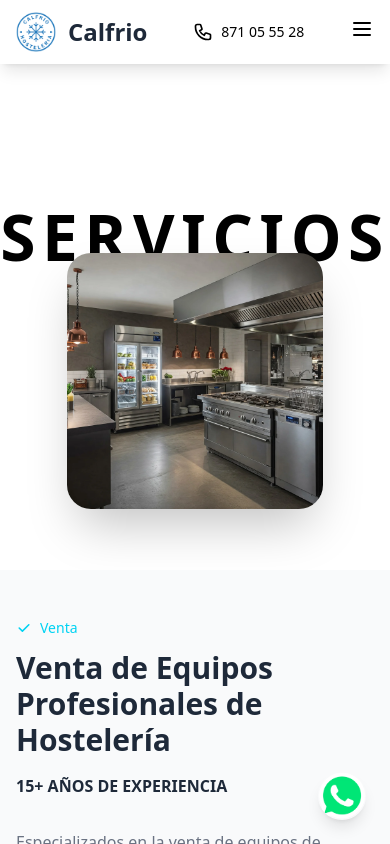
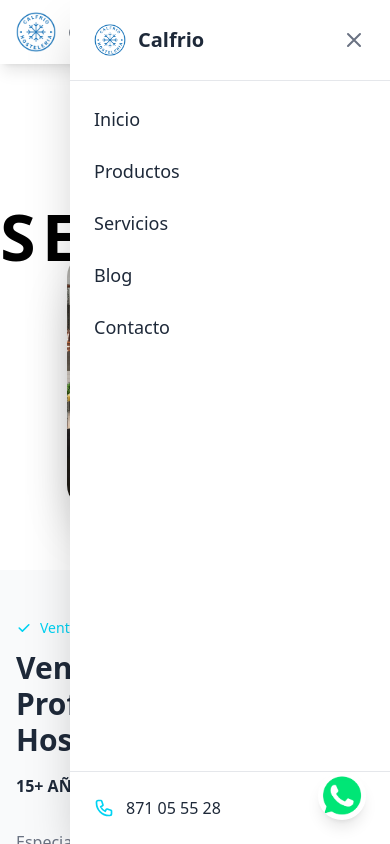
Before and after one commit to calfrio-es/Calfrio.es, a React (Vite) app: page /services in a window 390 px wide. Both pictures are taken after a click on the button 362 px from the left and 29 px from the top of the page. Shown: the top 844 px of the page. Built offline with nearby package versions, Linux system fonts and the light colour scheme.

Commit message:
Implementa un menú móvil en el componente Header, permitiendo la apertura y cierre animado del menú. Se añaden estados para gestionar la visibilidad y animación del menú, mejorando la experiencia de usuario en dispositivos móviles.

```diff
--- a/src/components/layout/Header.jsx
+++ b/src/components/layout/Header.jsx
@@ -1,9 +1,32 @@
-import React from 'react';
+import React, { useState, useEffect } from 'react';
 import { Link } from 'react-router-dom';
 import logo from '../../assets/img/logo.webp';
 
 const Header = () => {
+  const [isMobileMenuOpen, setIsMobileMenuOpen] = useState(false);
+  const [isAnimating, setIsAnimating] = useState(false);
+
+  const toggleMobileMenu = () => {
+    if (!isMobileMenuOpen) {
+      setIsMobileMenuOpen(true);
+      setIsAnimating(true);
+    } else {
+      setIsAnimating(false);
+      setTimeout(() => {
+        setIsMobileMenuOpen(false);
+      }, 300);
+    }
+  };
+
+  const closeMobileMenu = () => {
+    setIsAnimating(false);
+    setTimeout(() => {
+      setIsMobileMenuOpen(false);
+    }, 300);
+  };
+
   return (
+    <>
       <header className="fixed top-0 left-0 right-0 z-50 bg-white/90 backdrop-blur-md shadow-lg">
         <div className="container mx-auto px-4">
           <div className="flex items-center justify-between h-16">
@@ -34,25 +57,116 @@ const Header = () => {
               </a>
             </nav>
 
-          {/* Teléfono */}
-          <div className="flex items-center space-x-2">
+            {/* Teléfono - oculto en móvil */}
+            <div className="hidden md:flex items-center space-x-2">
               <svg className="w-5 h-5 text-black" fill="none" stroke="currentColor" viewBox="0 0 24 24">
                 <path strokeLinecap="round" strokeLinejoin="round" strokeWidth={2} d="M3 5a2 2 0 012-2h3.28a1 1 0 01.948.684l1.498 4.493a1 1 0 01-.502 1.21l-2.257 1.13a11.042 11.042 0 005.516 5.516l1.13-2.257a1 1 0 011.21-.502l4.493 1.498a1 1 0 01.684.949V19a2 2 0 01-2 2h-1C9.716 21 3 14.284 3 6V5z" />
               </svg>
               <span className="text-black font-medium text-sm">871 05 55 28</span>
             </div>
 
-          {/* Menú móvil */}
-          <div className="md:hidden">
-            <button className="text-black hover:text-cyan-400 transition-colors duration-300">
+            {/* Icono de hamburguesa - solo el icono sin envolver */}
+            <button
+              onClick={toggleMobileMenu}
+              className="md:hidden text-black hover:text-cyan-400 transition-colors duration-300"
+            >
               <svg className="w-6 h-6" fill="none" stroke="currentColor" viewBox="0 0 24 24">
                 <path strokeLinecap="round" strokeLinejoin="round" strokeWidth={2} d="M4 6h16M4 12h16M4 18h16" />
               </svg>
             </button>
           </div>
         </div>
+      </header>
+
+      {/* Sheet móvil */}
+      {isMobileMenuOpen && (
+        <>
+          {/* Overlay para cerrar al tocar fuera */}
+          <div
+            className={`fixed inset-0 transition-opacity duration-300 z-40 md:hidden ${
+              isAnimating ? 'bg-opacity-30' : 'bg-opacity-0'
+            }`}
+            onClick={closeMobileMenu}
+          />
+
+          {/* Sheet */}
+          <div
+            className={`fixed top-0 right-0 h-full w-80 bg-white shadow-2xl z-50 transform transition-transform duration-300 ease-out md:hidden ${
+              isAnimating ? 'translate-x-0' : 'translate-x-full'
+            }`}
+          >
+            <div className="flex flex-col h-full">
+              {/* Header del sheet */}
+              <div className="flex items-center justify-between p-6 border-b border-gray-200">
+                <div className="flex items-center space-x-3">
+                  <img src={logo} alt="Calfrio Logo" className="w-8 h-8 object-cover rounded-lg" />
+                  <span className="text-xl font-bold text-gray-800">Calfrio</span>
                 </div>
-    </header>
+                <button
+                  onClick={closeMobileMenu}
+                  className="text-gray-500 hover:text-gray-700 transition-colors duration-300"
+                >
+                  <svg className="w-6 h-6" fill="none" stroke="currentColor" viewBox="0 0 24 24">
+                    <path strokeLinecap="round" strokeLinejoin="round" strokeWidth={2} d="M6 18L18 6M6 6l12 12" />
+                  </svg>
+                </button>
+              </div>
+
+              {/* Navegación móvil */}
+              <nav className="flex-1 p-6">
+                <div className="space-y-6">
+                  <Link
+                    to="/inicio"
+                    onClick={closeMobileMenu}
+                    className="block text-lg font-medium text-gray-800 hover:text-cyan-400 transition-colors duration-300"
+                  >
+                    Inicio
+                  </Link>
+                  <Link
+                    to="/productos"
+                    onClick={closeMobileMenu}
+                    className="block text-lg font-medium text-gray-800 hover:text-cyan-400 transition-colors duration-300"
+                  >
+                    Productos
+                  </Link>
+                  <Link
+                    to="/services"
+                    onClick={closeMobileMenu}
+                    className="block text-lg font-medium text-gray-800 hover:text-cyan-400 transition-colors duration-300"
+                  >
+                    Servicios
+                  </Link>
+                  <Link
+                    to="/blog/horno-pizza"
+                    onClick={closeMobileMenu}
+                    className="block text-lg font-medium text-gray-800 hover:text-cyan-400 transition-colors duration-300"
+                  >
+                    Blog
+                  </Link>
+                  <a
+                    href="#contacto"
+                    onClick={closeMobileMenu}
+                    className="block text-lg font-medium text-gray-800 hover:text-cyan-400 transition-colors duration-300"
+                  >
+                    Contacto
+                  </a>
+                </div>
+              </nav>
+
+              {/* Footer del sheet con teléfono */}
+              <div className="p-6 border-t border-gray-200">
+                <div className="flex items-center space-x-3">
+                  <svg className="w-5 h-5 text-cyan-400" fill="none" stroke="currentColor" viewBox="0 0 24 24">
+                    <path strokeLinecap="round" strokeLinejoin="round" strokeWidth={2} d="M3 5a2 2 0 012-2h3.28a1 1 0 01.948.684l1.498 4.493a1 1 0 01-.502 1.21l-2.257 1.13a11.042 11.042 0 005.516 5.516l1.13-2.257a1 1 0 011.21-.502l4.493 1.498a1 1 0 01.684.949V19a2 2 0 01-2 2h-1C9.716 21 3 14.284 3 6V5z" />
+                  </svg>
+                  <span className="text-gray-800 font-medium">871 05 55 28</span>
+                </div>
+              </div>
+            </div>
+          </div>
+        </>
+      )}
+    </>
   );
 };
 
```
Lines whose indentation alone changed are shown as unchanged.
